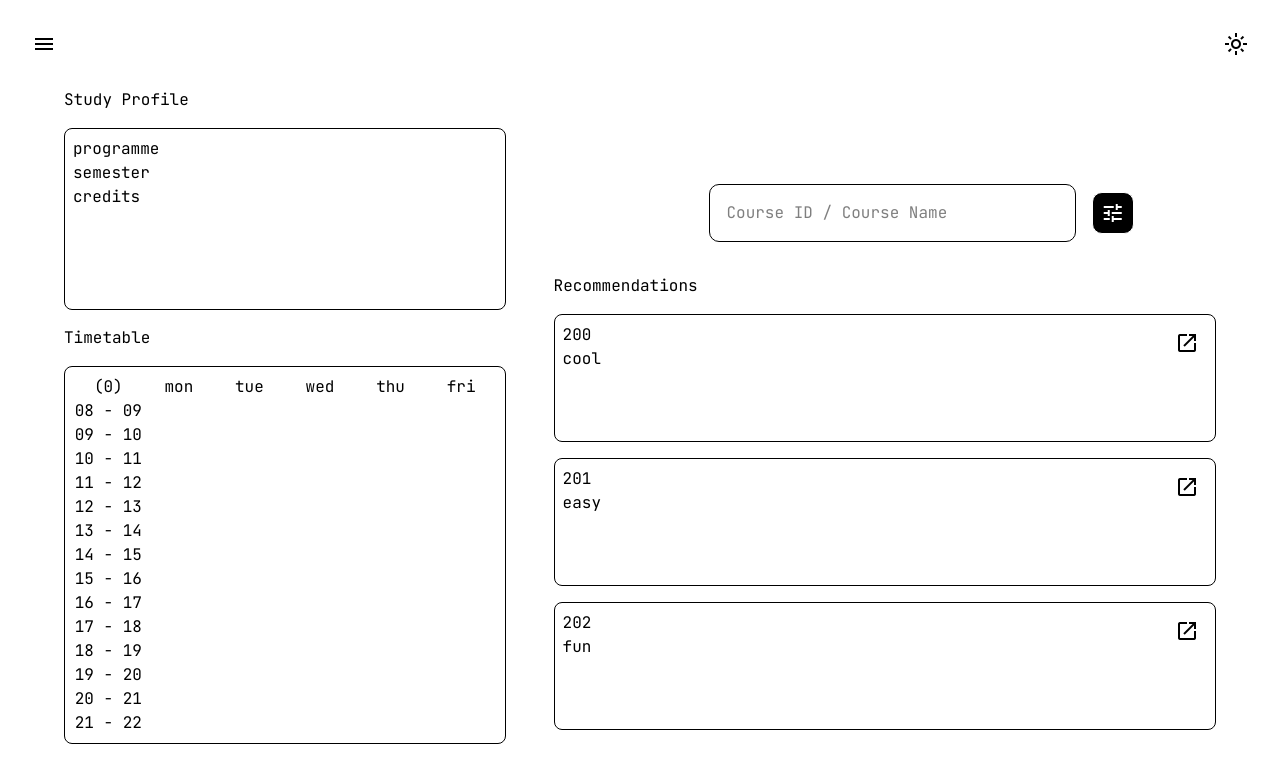
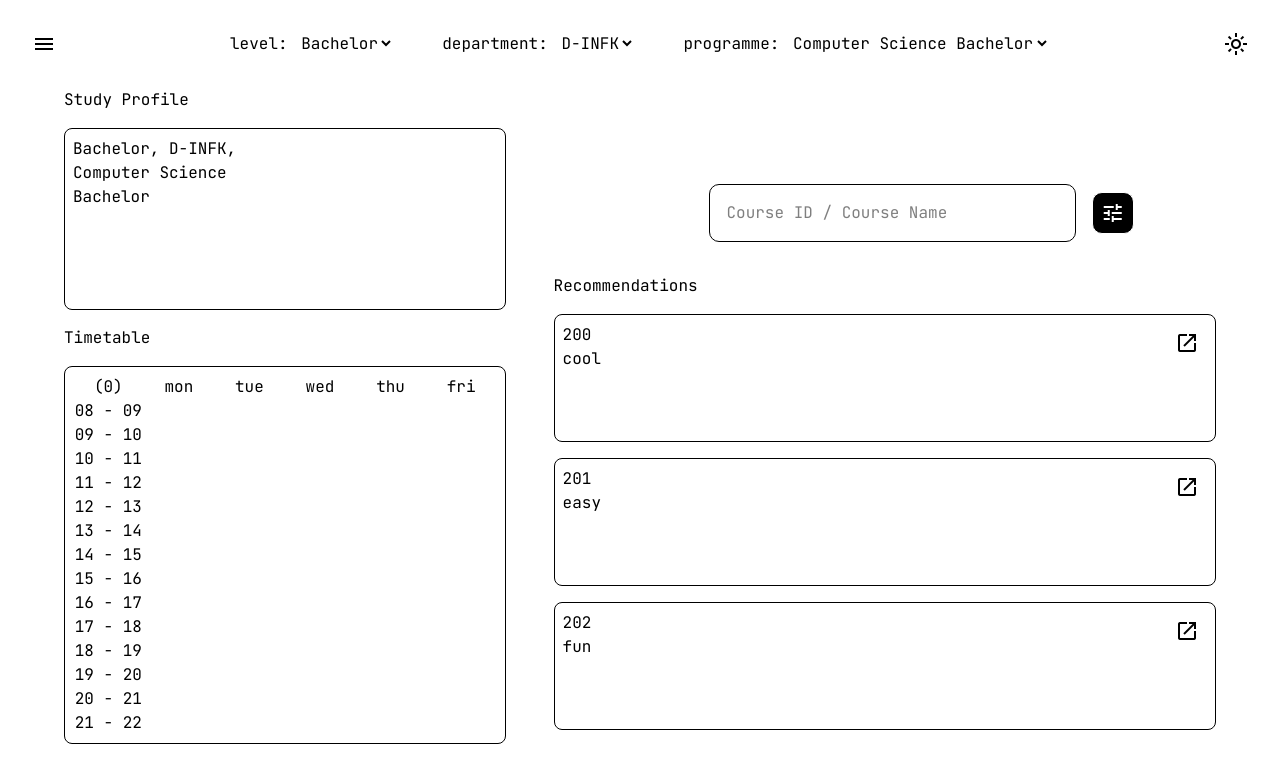
Before and after one commit to srpnt3/slopvauzet, a React (Vite) app in the folder frontend/: page / in a window 1280 px wide. Shown: the top 782 px of the page. Built offline with nearby package versions, Linux system fonts and the light colour scheme.

Commit message:
global dropdowns

```diff
--- a/frontend/src/App.tsx
+++ b/frontend/src/App.tsx
@@ -11,17 +11,22 @@ function App() {
   const [courses, setCourses] = useState<Course[]>([]);
   const [coursePopup, setCoursePopup] = useState<Course | undefined>(undefined);
 
+  // todo: persist in localstorage
+  const [level, setLevel] = useState<string>("Bachelor");
+  const [department, setDepartment] = useState<string>("D-INFK");
+  const [programme, setProgramme] = useState<string>("Computer Science Bachelor");
+
   useEffect(() => {
     setCourses(getCurrentCourses());
   }, []);
 
   return (
     <div className="app">
-      <Navbar></Navbar>
+      <Navbar level={level} setLevel={setLevel} department={department} setDepartment={setDepartment} programme={programme} setProgramme={setProgramme}></Navbar>
       <main className="main">
         <div className="infoColumn">
           <div className="title">Study Profile</div>
-          <Studyplan></Studyplan>
+          <Studyplan info={level + ", " + department + ", " + programme}></Studyplan>
           <div className="title">Timetable</div>
           <Timetable courses={courses}></Timetable>
         </div>
--- a/frontend/src/components/Navbar.css
+++ b/frontend/src/components/Navbar.css
@@ -27,4 +27,8 @@
 	.right {
 		margin-left: auto;
 	}
+
+	.navselect {
+		margin: 0 1rem;
+	}
 }
--- a/frontend/src/components/Navbar.tsx
+++ b/frontend/src/components/Navbar.tsx
@@ -1,10 +1,32 @@
 import "./Navbar.css";
 import Symbol from "./Symbol";
 
-function Navbar() {
+function Navbar({level, setLevel, department, setDepartment, programme, setProgramme}: {level: string, setLevel: (level: string) => void, department: string, setDepartment: (department: string) => void, programme: string, setProgramme: (programme: string) => void}) {
+  const levels = ["Bachelor", "Master", "Phd"];
+  const departments = ["D-INFK", "D-MATH"];
+  const programmes = ["Computer Science Bachelor"]
+
   return (
     <nav className="navbar">
       <button className="navbutton left"><Symbol>menu</Symbol></button>
+      <div className="navselect">
+        <span>level: </span>
+        <select value={level} onChange={(e) => setLevel(e.target.value)}>
+          {levels.map(s => <option value={s} key={s}>{s}</option>)}
+        </select>
+      </div>
+      <div className="navselect">
+        <span>department: </span>
+        <select value={department} onChange={(e) => setDepartment(e.target.value)}>
+          {departments.map(s => <option value={s} key={s}>{s}</option>)}
+        </select>
+      </div>
+      <div className="navselect">
+        <span>programme: </span>
+        <select value={programme} onChange={(e) => setProgramme(e.target.value)}>
+          {programmes.map(s => <option value={s} key={s}>{s}</option>)}
+        </select>
+      </div>
       <button className="navbutton right"><Symbol>light_mode</Symbol></button>
     </nav>
   );
--- a/frontend/src/components/Studyplan.tsx
+++ b/frontend/src/components/Studyplan.tsx
@@ -1,12 +1,10 @@
 import "./Studyplan.css";
 
-function Studyplan() {
+function Studyplan({info}: {info: string}) {
   return (
     <div className="studyplan">
       <div className="column">
-        <div className="info">programme</div>
-        <div className="info">semester</div>
-        <div className="info">credits</div>
+        <div className="info">{info}</div>
       </div>
       <div className="column">
         <div className="credits_container">
--- a/frontend/src/components/Timetable.tsx
+++ b/frontend/src/components/Timetable.tsx
@@ -6,11 +6,11 @@ function Timetable({courses}: {courses: Course[]}) {
 
   const renderTimetable = () => {
     let cells: JSX.Element[] = [];
-    ["(" + courses.length + ")", "mon", "tue", "wed", "thu", "fri"].map(d => cells.push(<div className="cell day">{d}</div>));
+    ["(" + courses.length + ")", "mon", "tue", "wed", "thu", "fri"].map(d => cells.push(<div className="cell day" key={d}>{d}</div>));
     for (let h=8; h<22; h++) {
-      cells.push(<div className="cell time">{h.toString().padStart(2, "0")} - {(h+1).toString().padStart(2, "0")}</div>)
+      cells.push(<div className="cell time" key={h}>{h.toString().padStart(2, "0")} - {(h+1).toString().padStart(2, "0")}</div>)
       for (let i=0; i<5; i++) {
-        cells.push(<div className="cell"></div>);
+        cells.push(<div className="cell" key={h + "" + i}></div>);
       }
     }
 
```
